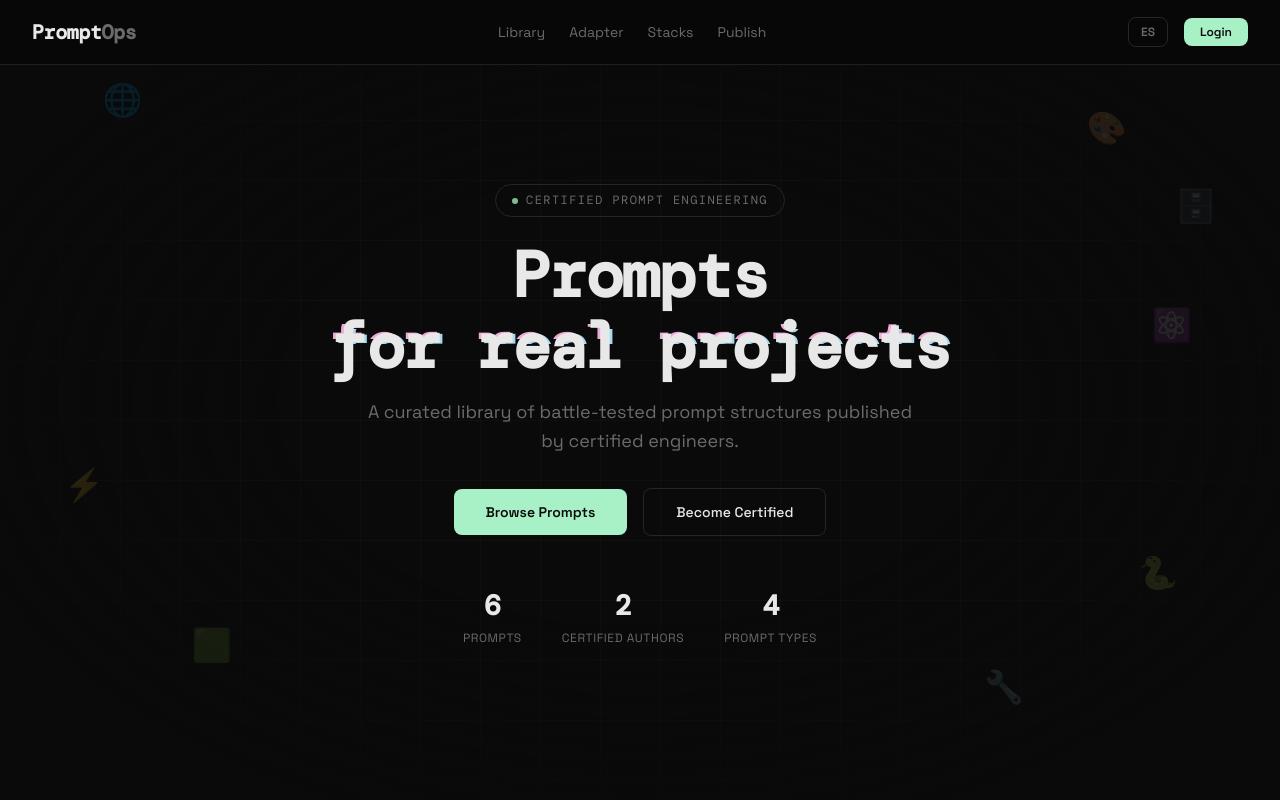
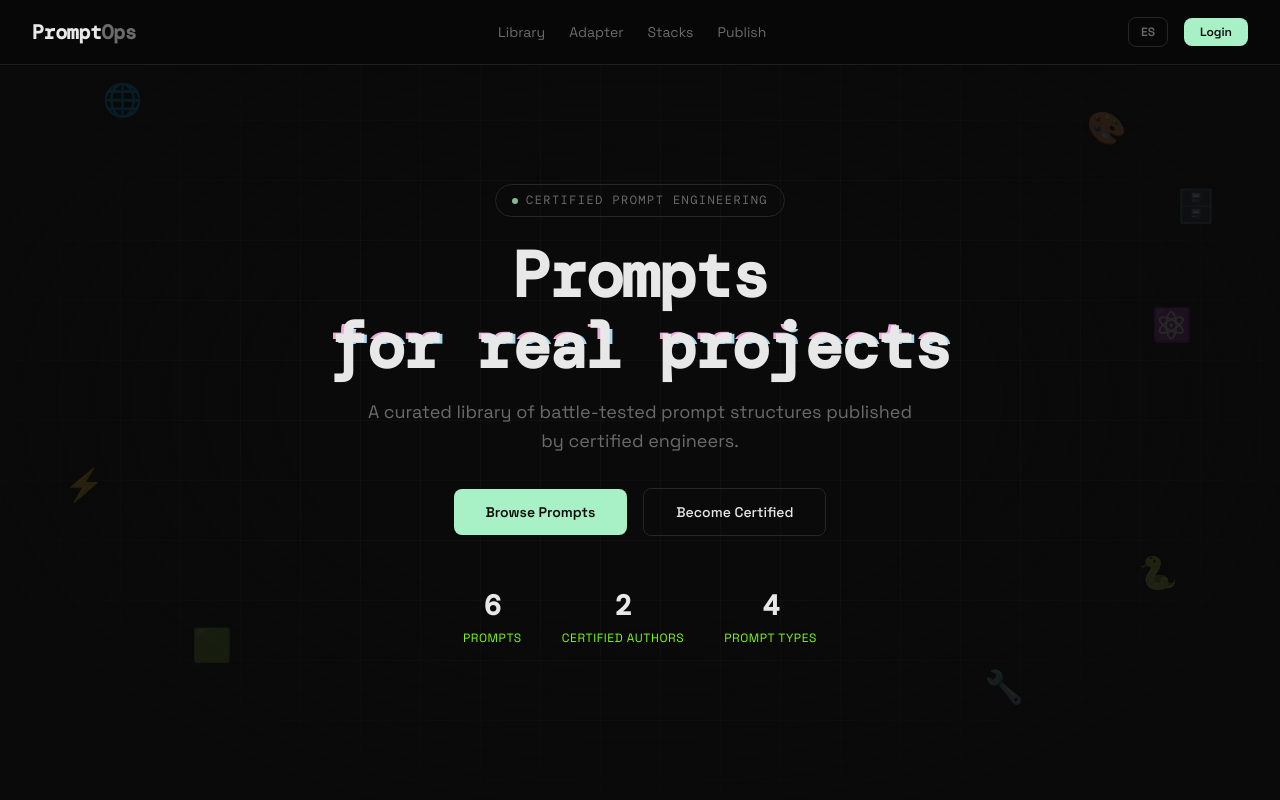
Before and after one commit to Jojedagth/Web_Prompts_Demo, a plain HTML site: page promptops/index.html in a window 1280 px wide. Shown: the top 800 px of the page. Drawn offline with nearby package versions, Linux system fonts and the light colour scheme; a web font is replaced by a local one.

Commit message:
modificacion color letras head

```diff
--- a/promptops/css/main.css
+++ b/promptops/css/main.css
@@ -274,7 +274,7 @@
 
 .hero-stat-label {
   font-size: 0.75rem;
-  color: var(--text-muted);
+  color: chartreuse;
   text-transform: uppercase;
   letter-spacing: 0.05em;
 }
```
